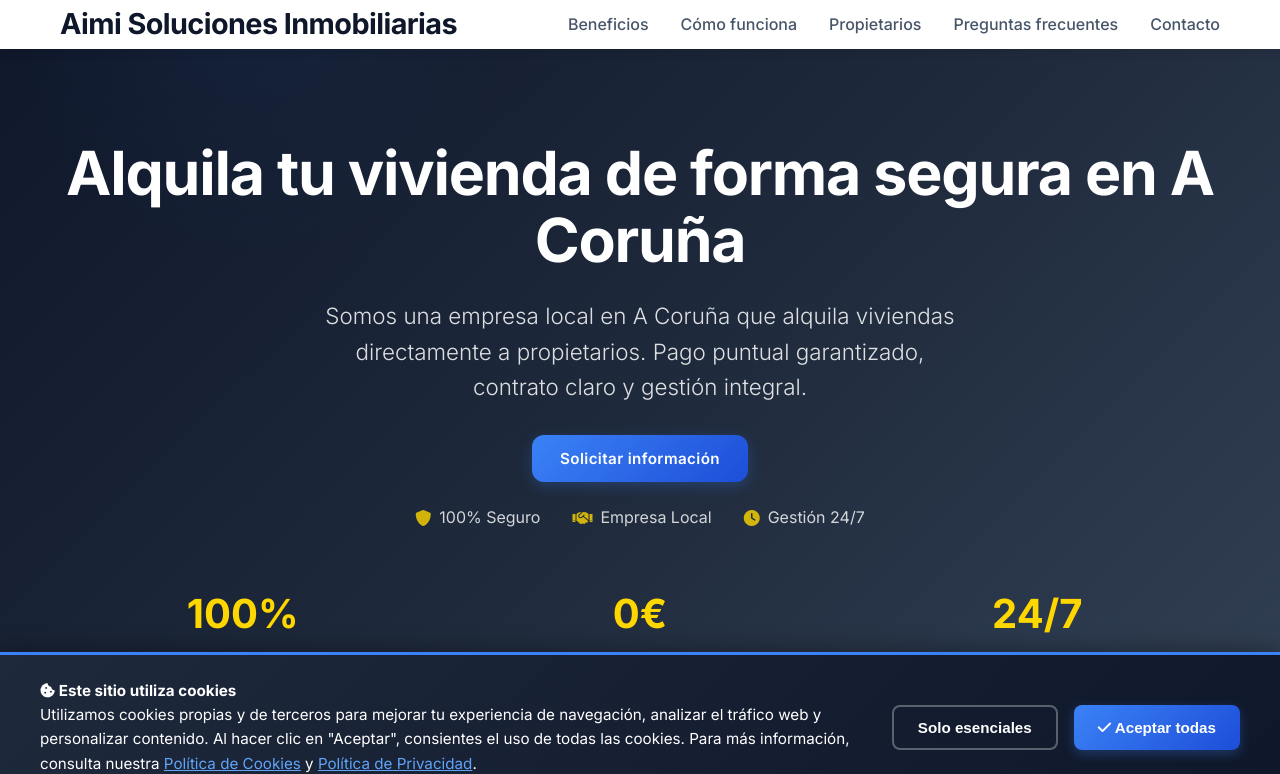
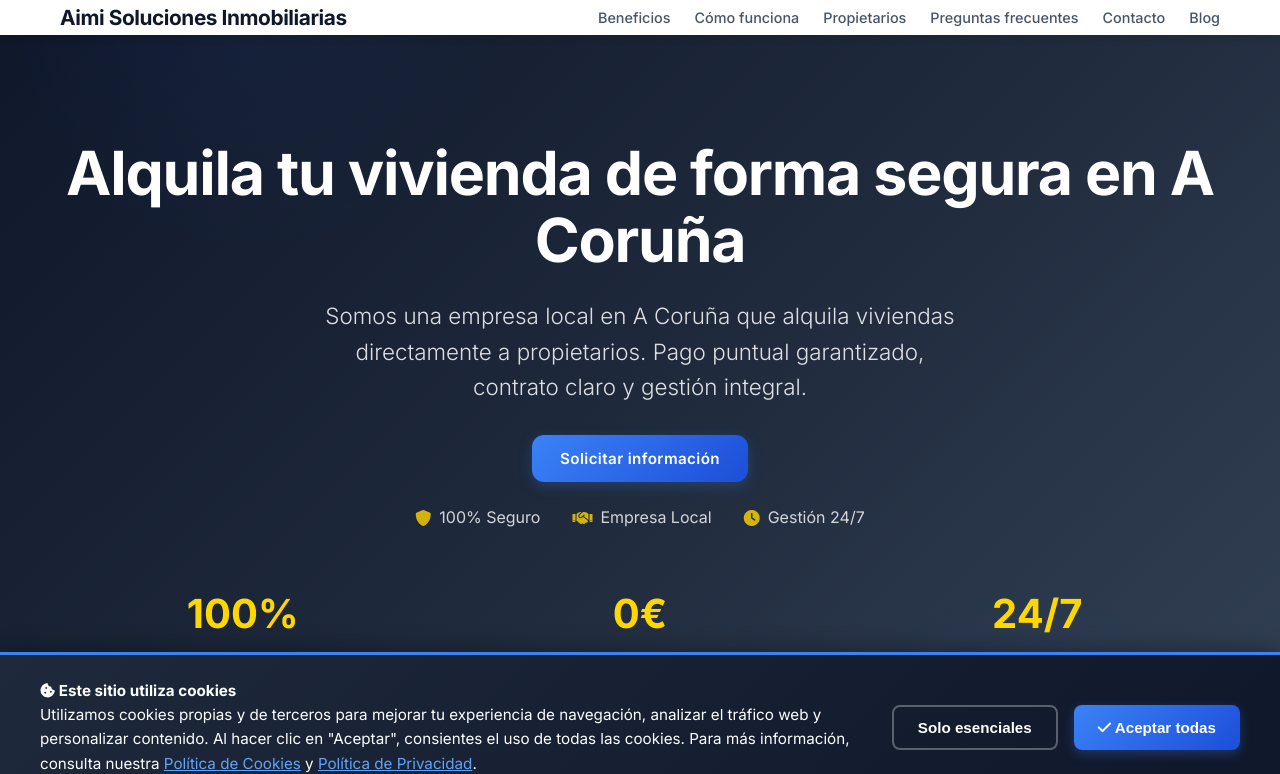
Before and after one commit to jaeirasnieto/landingPagePropietarios, a PHP site: page / in a window 1280 px wide. Shown: the top 774 px of the page. Run offline with PHP 8.4, Linux system fonts and the light colour scheme.

Commit message:
añade enlace al blog y mejoras de estilo

```diff
--- a/index.html
+++ b/index.html
@@ -255,6 +255,7 @@
                 <li><a href="#propietarios-coruna">Propietarios</a></li>
                 <li><a href="#faq">Preguntas frecuentes</a></li>
                 <li><a href="#contacto">Contacto</a></li>
+                <li><a href="https://aimigroup.es/blog" target="_blank">Blog</a></li>
             </ul>
         </nav>
     </header>
--- a/styles.css
+++ b/styles.css
@@ -37,10 +37,11 @@ nav {
 }
 
 .logo {
-    font-size: 1.8rem;
+    font-size: 1.3rem;
     font-weight: 700;
     color: #0f172a;
     letter-spacing: -0.02em;
+    white-space: nowrap;
 }
 
 .logo i {
@@ -51,13 +52,15 @@ nav {
 .nav-links {
     display: flex;
     list-style: none;
-    gap: 2rem;
-    margin-left: 3rem;
+    gap: 1.5rem;
+    margin-left: 2rem;
 }
 
 .nav-links a {
     text-decoration: none;
     color: #475569;
+    font-size: 0.9rem;
+    white-space: nowrap;
     font-weight: 500;
     transition: all 0.3s ease;
     position: relative;
```
